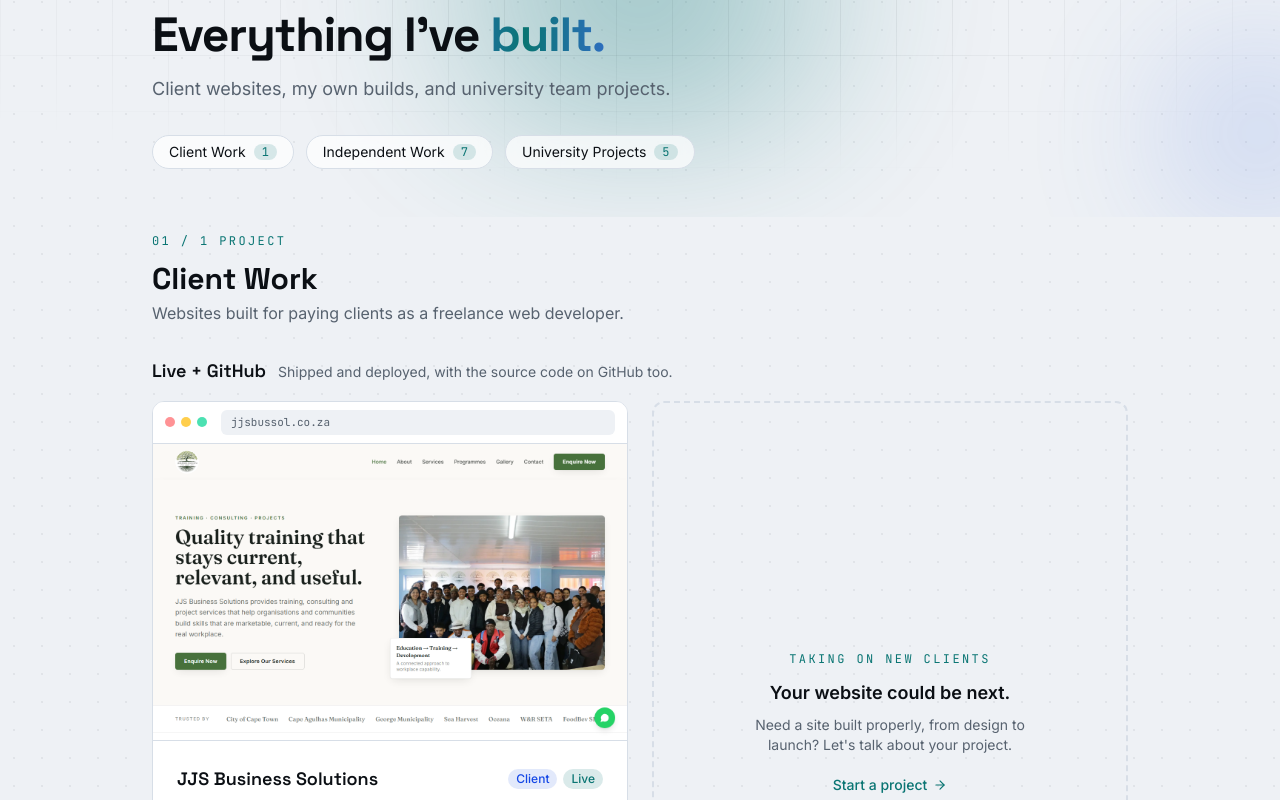
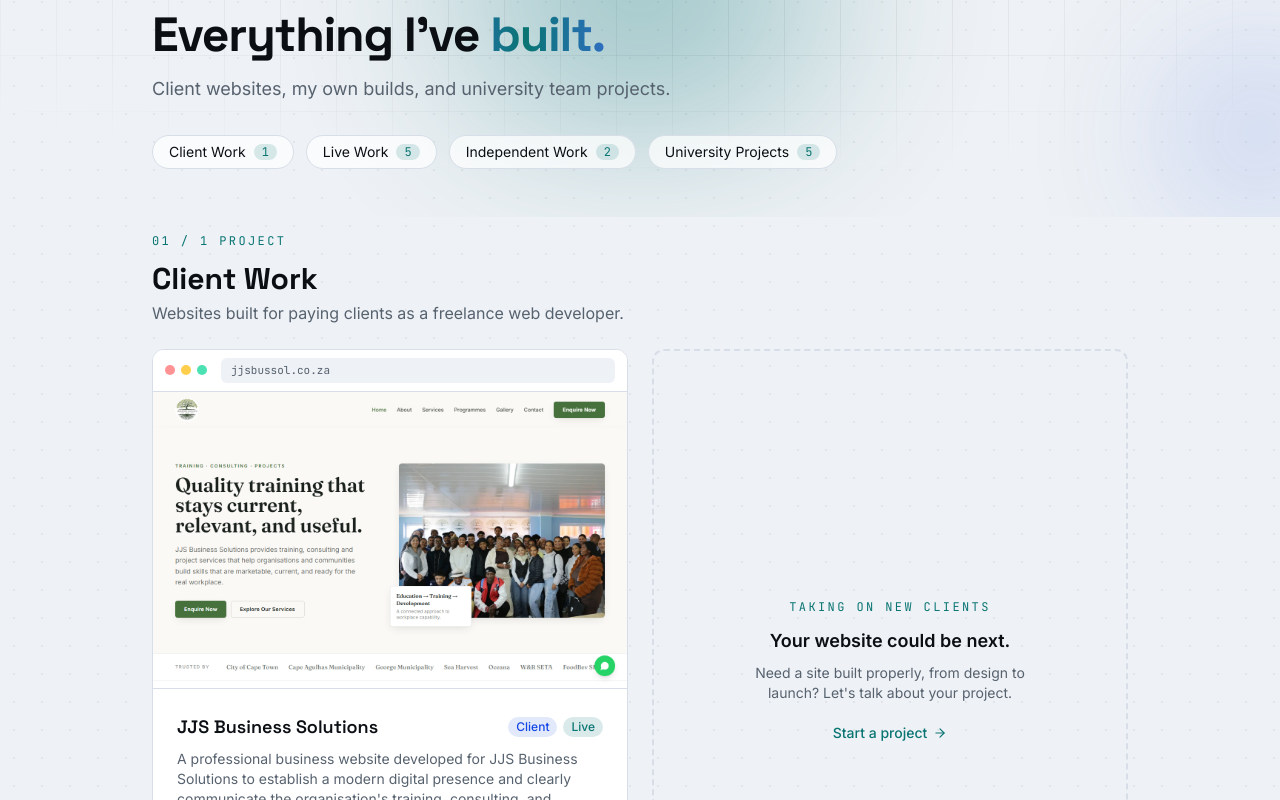
Before and after one commit to aidan-g-barends/Aidan-Barends-Portfolio, a Next.js app: page /projects in a window 1280 px wide. Shown: the part 180-980 px from the top of the page. Built offline with nearby package versions, Linux system fonts and the light colour scheme.

Commit message:
split projectd into seperate worsk

```diff
--- a/src/app/projects/page.tsx
+++ b/src/app/projects/page.tsx
@@ -13,62 +13,91 @@ export const metadata: Metadata = {
     "Client websites, independent builds, and university team projects by Aidan Barends, including JJS Business Solutions, UniExchange, and MediTicket 2.",
 };
 
-// Within each group, projects are split by status in this order
-const statuses: {
-  status: ProjectStatus;
-  title: string;
-  description: string;
-}[] = [
-  {
-    status: "live",
-    title: "Live + GitHub",
-    description: "Shipped and deployed, with the source code on GitHub too.",
-  },
-  {
-    status: "in-progress",
-    title: "In Progress",
-    description: "Still under active development.",
-  },
-  {
-    status: "github-only",
-    title: "GitHub Only",
-    description: "Finished builds that aren't deployed, but the code is public.",
-  },
-];
-
-const groups: {
+type Group = {
   id: string;
   title: string;
   description: string;
-  projects: Project[];
+  matches: (project: Project) => boolean;
   inviteCard?: boolean;
-}[] = [
+};
+
+// Each project goes in the first group it matches, so nothing is listed
+// twice. The badges on each card still show the rest (Live, Uni, Client).
+const groupDefinitions: Group[] = [
   {
     id: "client",
     title: "Client Work",
-    description: "Websites built for paying clients as a freelance web developer.",
-    projects: projects.filter((project) => project.clientWork),
+    description:
+      "Websites built for paying clients as a freelance web developer.",
+    matches: (project) => Boolean(project.clientWork),
     inviteCard: true,
-  },
-  {
-    id: "independent",
-    title: "Independent Work",
-    description:
-      "Apps and websites I designed and built on my own, from first idea to deployment.",
-    projects: projects.filter(
-      (project) => !project.clientWork && !project.university
-    ),
   },
   {
     id: "university",
     title: "University Projects",
     description:
       "Team projects built with classmates as part of my Software Engineering diploma at CPUT.",
-    projects: projects.filter((project) => project.university),
+    matches: (project) => Boolean(project.university),
+  },
+  {
+    id: "in-progress",
+    title: "In Progress",
+    description: "Things I'm still building.",
+    matches: (project) => project.status === "in-progress",
+  },
+  {
+    id: "live",
+    title: "Live Work",
+    description:
+      "My own builds, designed and developed by me and deployed for anyone to try.",
+    matches: (project) => project.status === "live",
+  },
+  {
+    id: "independent",
+    title: "Independent Work",
+    description:
+      "My own builds that aren't deployed, with the code up on GitHub.",
+    matches: () => true,
   },
 ];
 
-const visibleGroups = groups.filter((group) => group.projects.length > 0);
+// Display order on the page
+const displayOrder = [
+  "client",
+  "live",
+  "independent",
+  "university",
+  "in-progress",
+];
+
+const assigned = new Map<string, Project[]>(
+  groupDefinitions.map((group) => [group.id, []])
+);
+
+for (const project of projects) {
+  const group = groupDefinitions.find((item) => item.matches(project));
+  assigned.get(group!.id)!.push(project);
+}
+
+// Within a group, live work first, then in progress, then GitHub only
+const statusOrder: Record<ProjectStatus, number> = {
+  live: 0,
+  "in-progress": 1,
+  "github-only": 2,
+};
+
+const visibleGroups = displayOrder
+  .map((id) => {
+    const definition = groupDefinitions.find((group) => group.id === id)!;
+
+    return {
+      ...definition,
+      projects: [...assigned.get(id)!].sort(
+        (a, b) => statusOrder[a.status] - statusOrder[b.status]
+      ),
+    };
+  })
+  .filter((group) => group.projects.length > 0);
 
 // Fills the client grid and points potential clients to the contact form
 function InviteCard() {
@@ -133,17 +162,7 @@ export default function ProjectsPage() {
       </PageHeader>
 
       <section className="mx-auto max-w-5xl px-6 pb-20">
-        {visibleGroups.map((group, index) => {
-          const statusSections = statuses
-            .map((section) => ({
-              ...section,
-              projects: group.projects.filter(
-                (project) => project.status === section.status
-              ),
-            }))
-            .filter((section) => section.projects.length > 0);
-
-          return (
+        {visibleGroups.map((group, index) => (
           <div
             key={group.id}
             id={group.id}
@@ -166,45 +185,21 @@ export default function ProjectsPage() {
               </p>
             </div>
 
-              {statusSections.map((section, sectionIndex) => (
-                <div
-                  key={section.status}
-                  className="mt-8"
-                >
-                  <div
-                    data-gsap="reveal"
-                    className="flex flex-wrap items-baseline gap-x-3 gap-y-1"
-                  >
-                    <h3 className="text-lg font-semibold">
-                      {section.title}
-                    </h3>
-
-                    <p className="text-sm text-foreground-muted">
-                      {section.description}
-                    </p>
-                  </div>
-
             <div
               data-gsap="stagger"
-                    className="mt-4 grid gap-6 sm:grid-cols-2"
+              className="mt-6 grid gap-6 sm:grid-cols-2"
             >
-                    {section.projects.map((project) => (
+              {group.projects.map((project) => (
                 <ProjectCard
                   key={project.slug}
                   project={project}
                 />
               ))}
 
-                    {group.inviteCard &&
-                      sectionIndex === statusSections.length - 1 && (
-                        <InviteCard />
-                      )}
+              {group.inviteCard && <InviteCard />}
             </div>
           </div>
         ))}
-            </div>
-          );
-        })}
       </section>
     </>
   );
```
Lines whose indentation alone changed are shown as unchanged.
